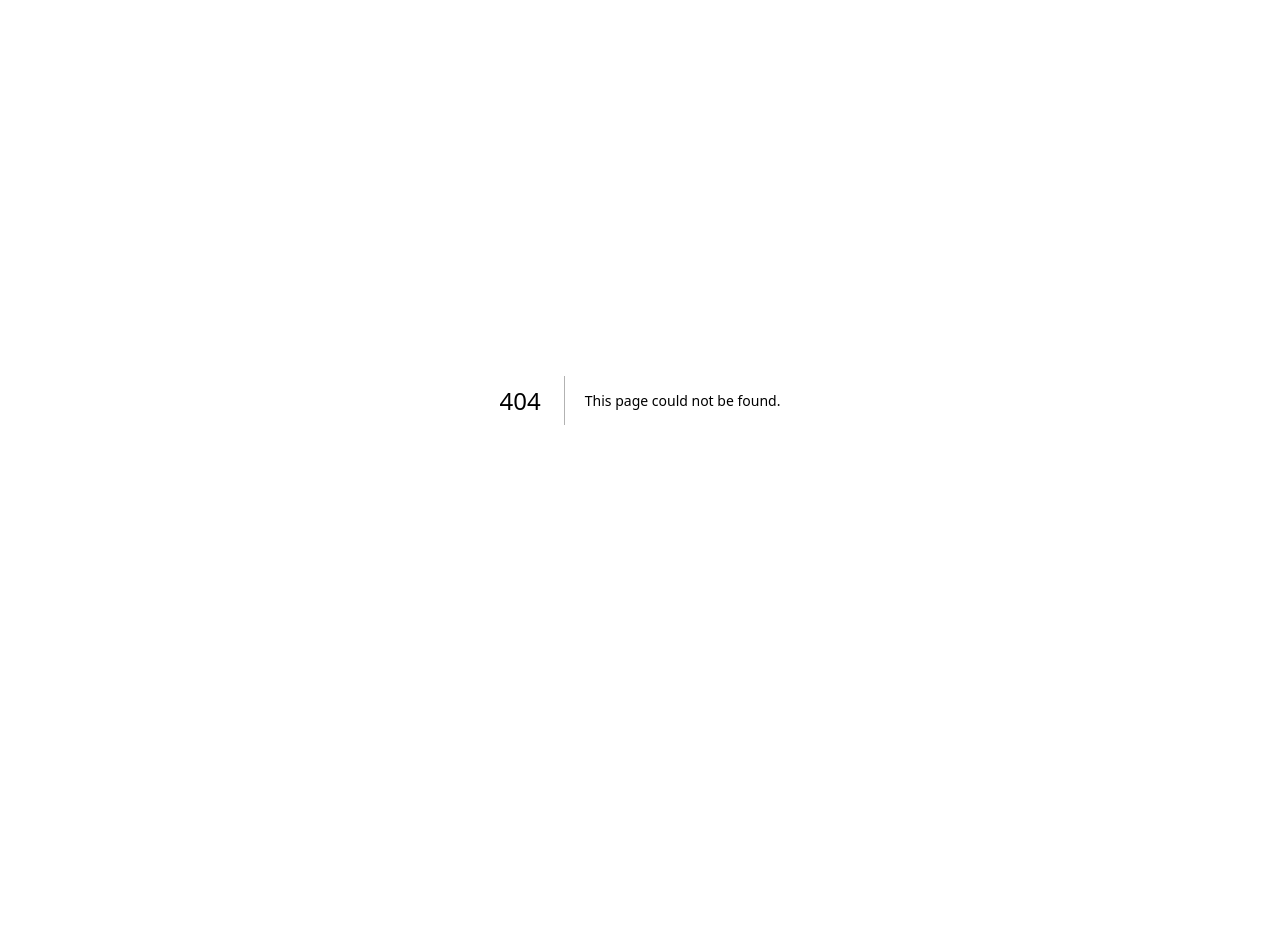
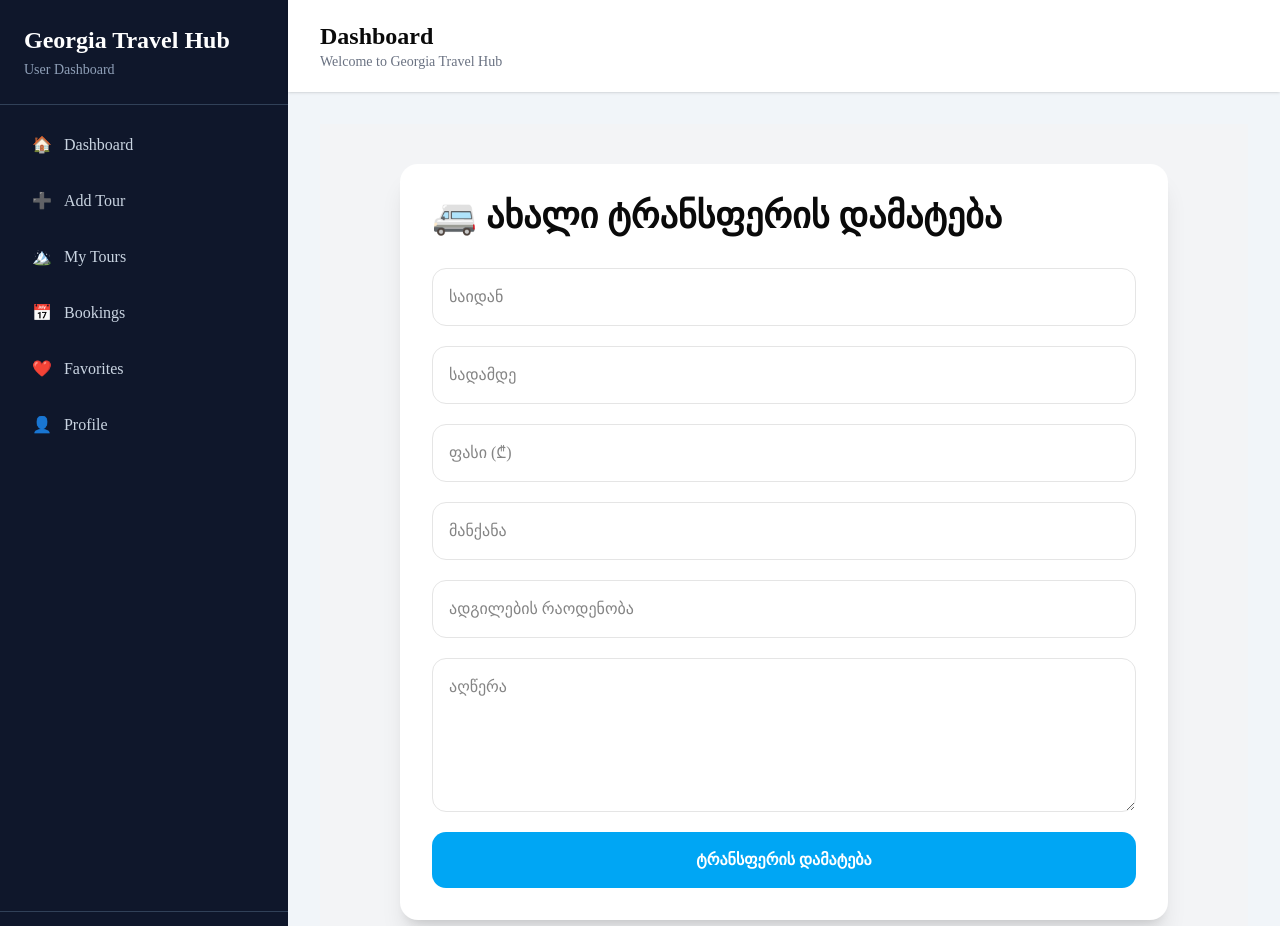
Before and after one commit to nanaasatiani68-ai/svaneti-travel-hub, a Next.js app: page /dashboard/add-transfer in a window 1280 px wide. Before the commit this address had no page. Shown: the top 926 px of the page. Before the commit the page ends 800 px from the top, so only its background shows below. Built offline with nearby package versions, Linux system fonts and the light colour scheme; no server answers.

Commit message:
Add transfer page

```diff
--- /dev/null
+++ b/app/dashboard/add-transfer/page.tsx
@@ -0,0 +1,77 @@
+"use client";
+
+import { useState } from "react";
+
+export default function AddTransferPage() {
+  const [from, setFrom] = useState("");
+  const [to, setTo] = useState("");
+  const [price, setPrice] = useState("");
+  const [vehicle, setVehicle] = useState("");
+  const [seats, setSeats] = useState("");
+  const [description, setDescription] = useState("");
+
+  return (
+    <main className="min-h-screen bg-gray-100 p-10">
+      <div className="mx-auto max-w-3xl rounded-2xl bg-white p-8 shadow-xl">
+
+        <h1 className="mb-8 text-4xl font-bold">
+          🚐 ახალი ტრანსფერის დამატება
+        </h1>
+
+        <div className="grid gap-5">
+
+          <input
+            className="rounded-xl border p-4"
+            placeholder="საიდან"
+            value={from}
+            onChange={(e) => setFrom(e.target.value)}
+          />
+
+          <input
+            className="rounded-xl border p-4"
+            placeholder="სადამდე"
+            value={to}
+            onChange={(e) => setTo(e.target.value)}
+          />
+
+          <input
+            className="rounded-xl border p-4"
+            placeholder="ფასი (₾)"
+            value={price}
+            onChange={(e) => setPrice(e.target.value)}
+          />
+
+          <input
+            className="rounded-xl border p-4"
+            placeholder="მანქანა"
+            value={vehicle}
+            onChange={(e) => setVehicle(e.target.value)}
+          />
+
+          <input
+            className="rounded-xl border p-4"
+            placeholder="ადგილების რაოდენობა"
+            value={seats}
+            onChange={(e) => setSeats(e.target.value)}
+          />
+
+          <textarea
+            className="rounded-xl border p-4"
+            rows={5}
+            placeholder="აღწერა"
+            value={description}
+            onChange={(e) => setDescription(e.target.value)}
+          />
+
+          <button
+            className="rounded-xl bg-sky-500 p-4 font-bold text-white hover:bg-sky-600"
+          >
+            ტრანსფერის დამატება
+          </button>
+
+        </div>
+
+      </div>
+    </main>
+  );
+}
```
